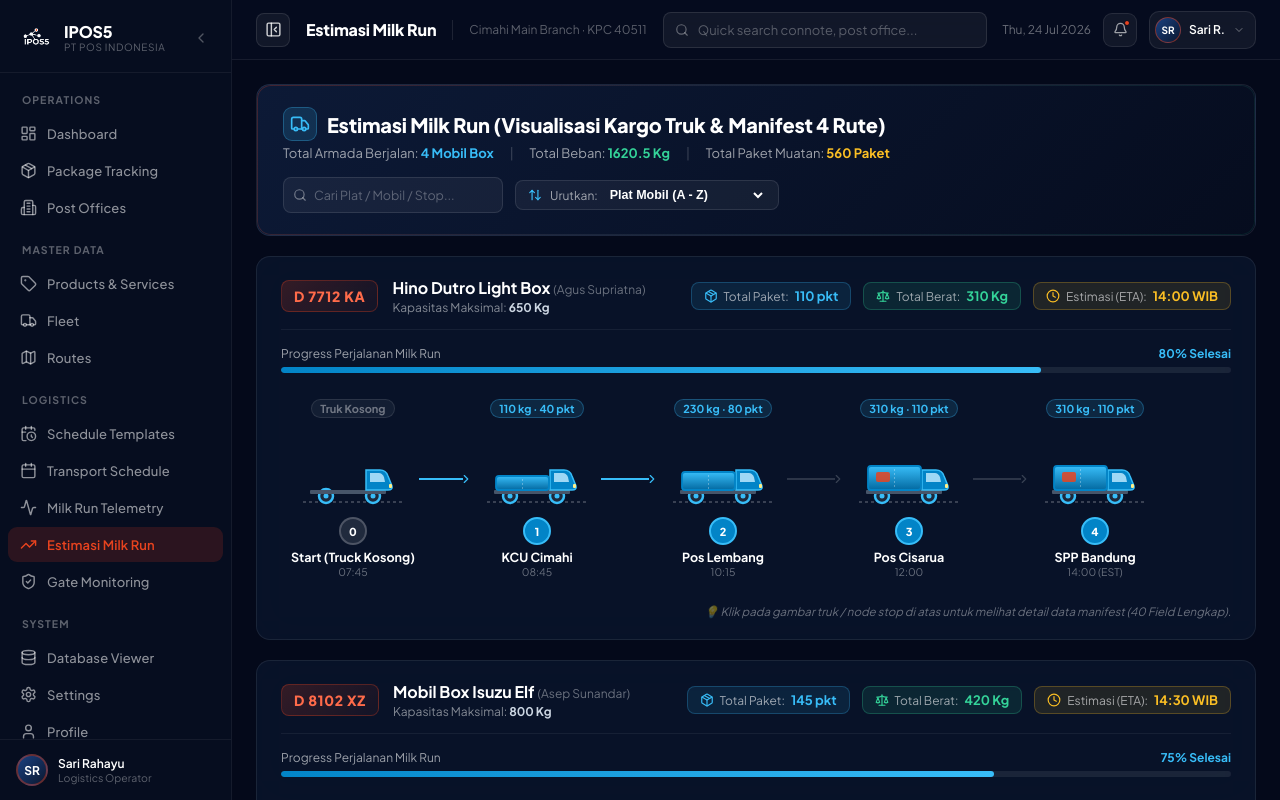
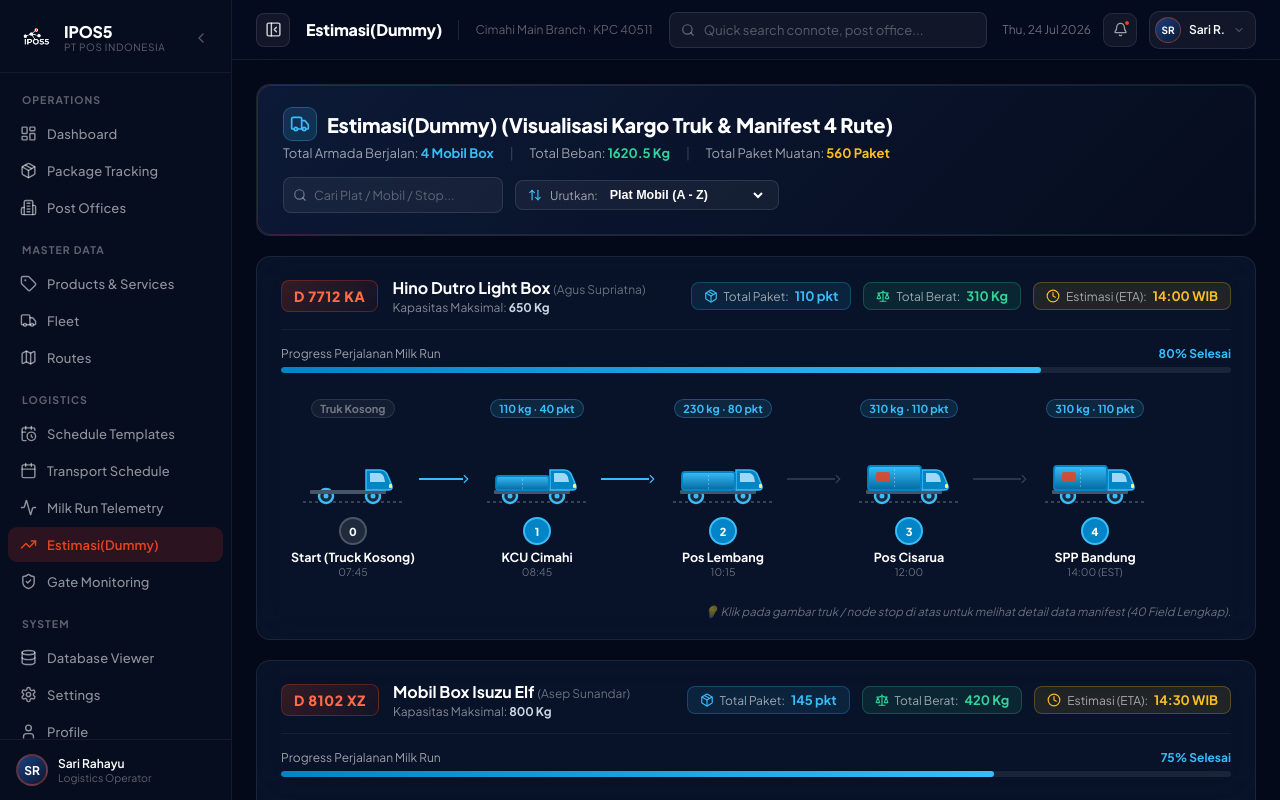
Before and after one commit to dalsispusat35-wq/ipos5, a React (Vite) app in the folder redesign/client/: page /estimasi in a window 1280 px wide. Built offline with nearby package versions, Linux system fonts and the light colour scheme; no server answers.

Commit message:
chore(label): rename page title and sidebar label from Estimasi Milk Run to Estimasi(Dummy)

```diff
--- a/redesign/client/src/App.jsx
+++ b/redesign/client/src/App.jsx
@@ -237,7 +237,7 @@ function AppContent() {
     if (p.startsWith('/jadwal') && !p.startsWith('/jadwal-pickup')) return 'Transport Schedule';
     if (p.startsWith('/jadwal-pickup')) return 'Jadwal Pick Up SPP';
     if (p.startsWith('/route-journey')) return 'Milk Run Logistics Telemetry';
-    if (p.startsWith('/estimasi')) return 'Estimasi Milk Run';
+    if (p.startsWith('/estimasi')) return 'Estimasi(Dummy)';
     if (p.startsWith('/transit-monitoring')) return 'Gate Monitoring';
     if (p.startsWith('/transaksi')) return 'Data Transaksi Paket';
     if (p.startsWith('/compass')) return 'Database Viewer';
@@ -348,8 +348,8 @@ function AppContent() {
           <Link to="/route-journey" title="Milk Run Telemetry" className={`nav-item ${isLinkActive('/route-journey') ? 'active' : ''}`} style={{ justifyContent: sidebarCollapsed ? 'center' : 'flex-start', padding: sidebarCollapsed ? '10px 0' : '9px 12px' }}>
             <Activity size={17} /> {!sidebarCollapsed && <span>Milk Run Telemetry</span>}
           </Link>
-          <Link to="/estimasi" title="Estimasi Milk Run" className={`nav-item ${isLinkActive('/estimasi') ? 'active' : ''}`} style={{ justifyContent: sidebarCollapsed ? 'center' : 'flex-start', padding: sidebarCollapsed ? '10px 0' : '9px 12px' }}>
-            <TrendingUp size={17} /> {!sidebarCollapsed && <span>Estimasi Milk Run</span>}
+          <Link to="/estimasi" title="Estimasi(Dummy)" className={`nav-item ${isLinkActive('/estimasi') ? 'active' : ''}`} style={{ justifyContent: sidebarCollapsed ? 'center' : 'flex-start', padding: sidebarCollapsed ? '10px 0' : '9px 12px' }}>
+            <TrendingUp size={17} /> {!sidebarCollapsed && <span>Estimasi(Dummy)</span>}
           </Link>
           <Link to="/transit-monitoring" title="Gate Monitoring" className={`nav-item ${isLinkActive('/transit-monitoring') ? 'active' : ''}`} style={{ justifyContent: sidebarCollapsed ? 'center' : 'flex-start', padding: sidebarCollapsed ? '10px 0' : '9px 12px' }}>
             <ShieldCheck size={17} /> {!sidebarCollapsed && <span>Gate Monitoring</span>}
--- a/redesign/client/src/pages/EstimasiMilkRun.jsx
+++ b/redesign/client/src/pages/EstimasiMilkRun.jsx
@@ -397,7 +397,7 @@ export default function EstimasiMilkRun() {
                 <Truck size={20} color="#38bdf8" />
               </div>
               <h2 style={{ fontSize: 20, fontWeight: 800, color: '#fff', margin: 0, letterSpacing: '-0.01em' }}>
-                Estimasi Milk Run (Visualisasi Kargo Truk & Manifest 4 Rute)
+                Estimasi(Dummy) (Visualisasi Kargo Truk & Manifest 4 Rute)
               </h2>
             </div>
             <div style={{ fontSize: 13, color: 'rgba(255,255,255,0.6)', display: 'flex', gap: 16, flexWrap: 'wrap', marginTop: 4 }}>
```
